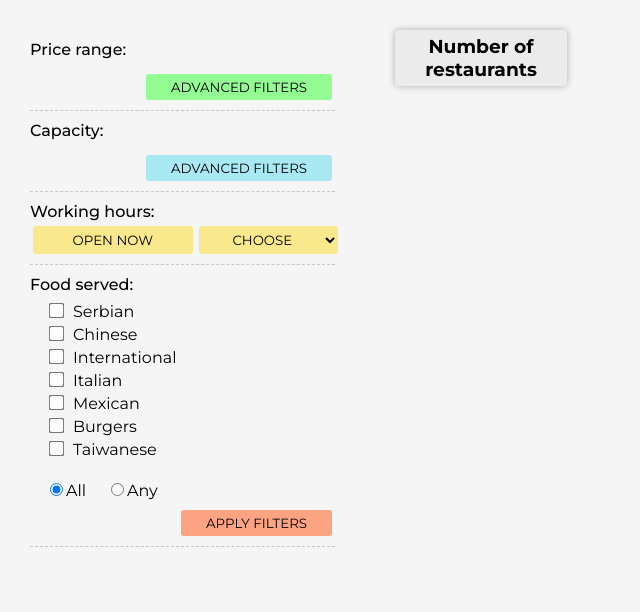
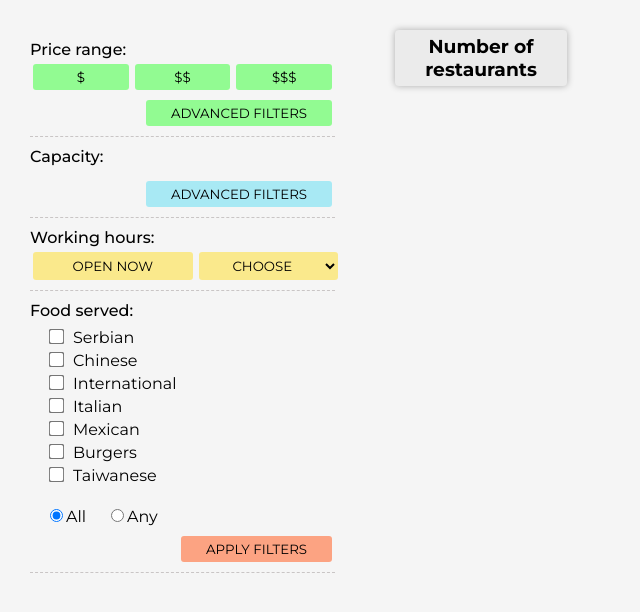
Before and after one commit to urosristanovic/restaurants-react, a React (Create React App) app: page / in a window 1280 px wide. Shown: the top 612 px of the page, without its empty margins (0-640 px from the left). Built offline with nearby package versions, Linux system fonts and the light colour scheme.

Commit message:
Implemented price button using map with data from json

```diff
--- a/src/assets/json/prices.json
+++ b/src/assets/json/prices.json
@@ -1,17 +1,20 @@
 [
   {
+    "id": 1,
     "note": "$",
     "label": "inexpensive",
     "minAvgPricePerMeal": 0,
     "maxAvgPricePerMeal": 500
   },
   {
+    "id": 2,
     "note": "$$",
     "label": "moderate",
     "minAvgPricePerMeal": 501,
     "maxAvgPricePerMeal": 1000
   },
   {
+    "id": 3,
     "note": "$$$",
     "label": "expensive",
     "minAvgPricePerMeal": 1001,
--- a/src/components/Price/buttons.jsx
+++ b/src/components/Price/buttons.jsx
@@ -1,7 +1,21 @@
 import React from 'react';
+import PriceRanges from '../../assets/json/prices.json';
 
 const Buttons = () => {
-  return <div className='btns' id='btns-price'></div>;
+  return (
+    <div className='btns' id='btns-price'>
+      {PriceRanges.map(price => {
+        return (
+          <button key={price.id} className={price.label} value={price.label}>
+            <span className='tooltiptext green'>
+              {price.minAvgPricePerMeal}-{price.maxAvgPricePerMeal}
+            </span>
+            {price.note}
+          </button>
+        );
+      })}
+    </div>
+  );
 };
 
 export default Buttons;
```
